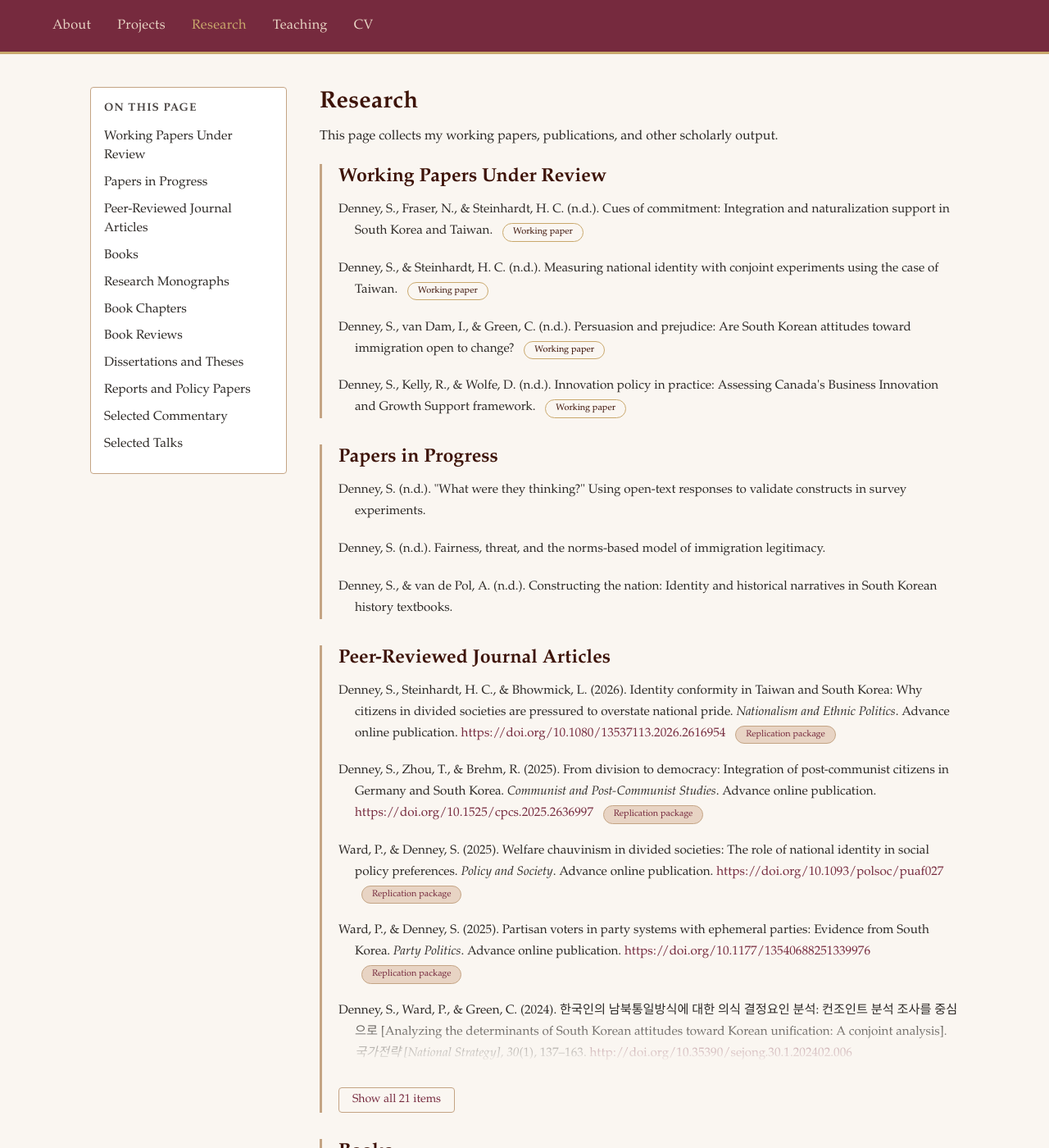
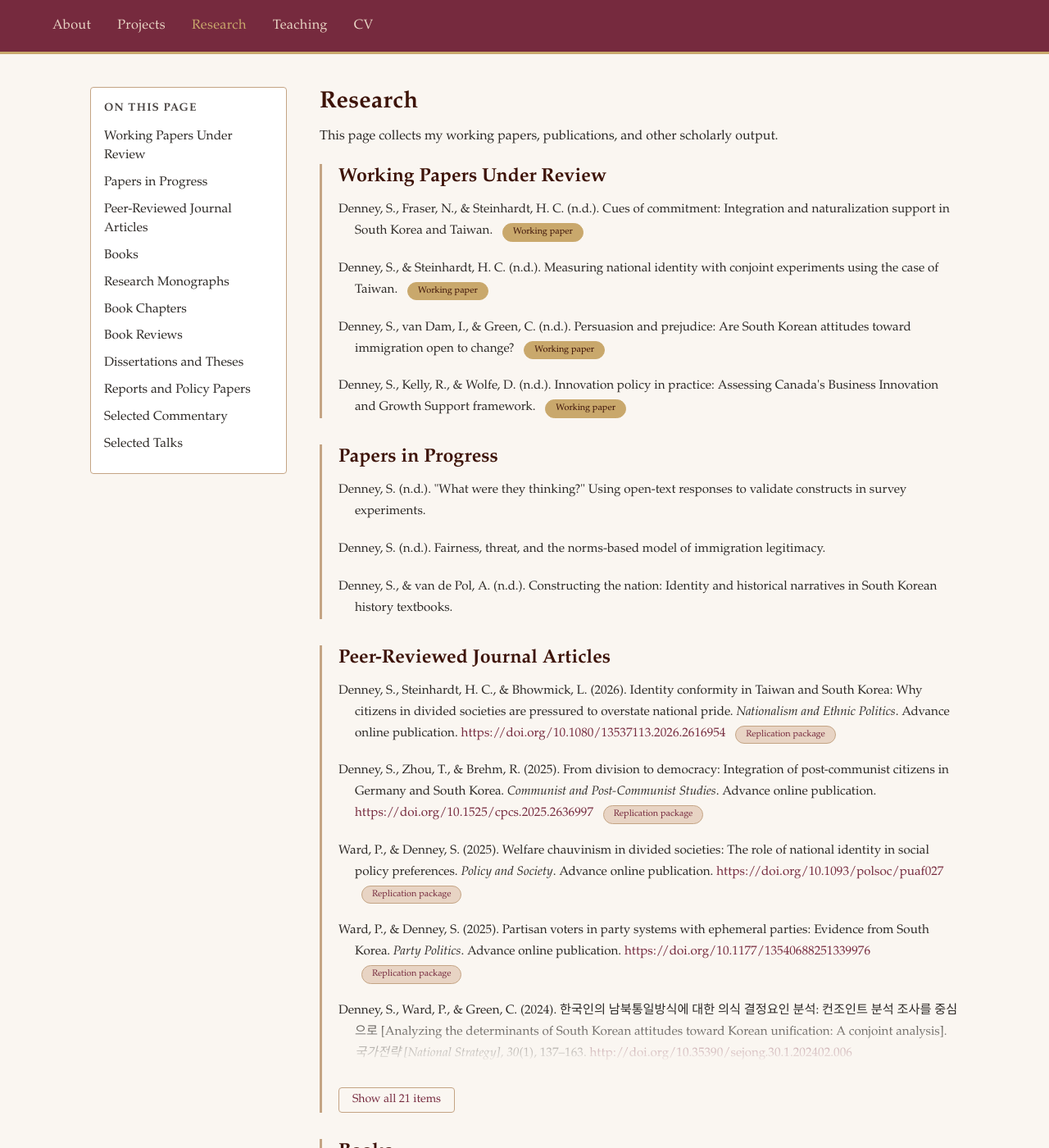
Before and after one commit to scdenney/scdenney.github.io, a Jekyll site: the page built from research.md, in a window 1280 px wide and 1400 px high. Shown: the whole window at 82% size. Built offline with Jekyll 4.4.1, drawn with Linux system fonts in a browser that asks for light colours.

Commit message:
Make working-paper badge gold-filled to distinguish from replication badge

```diff
--- a/assets/css/style.css
+++ b/assets/css/style.css
@@ -377,7 +377,7 @@ hr {
   text-indent: 0;
   text-align: center;
   color: var(--deep-plum);
-  background-color: var(--cream);
+  background-color: var(--muted-gold);
   border: 1px solid var(--muted-gold);
   border-radius: 999px;
   text-decoration: none;
```
